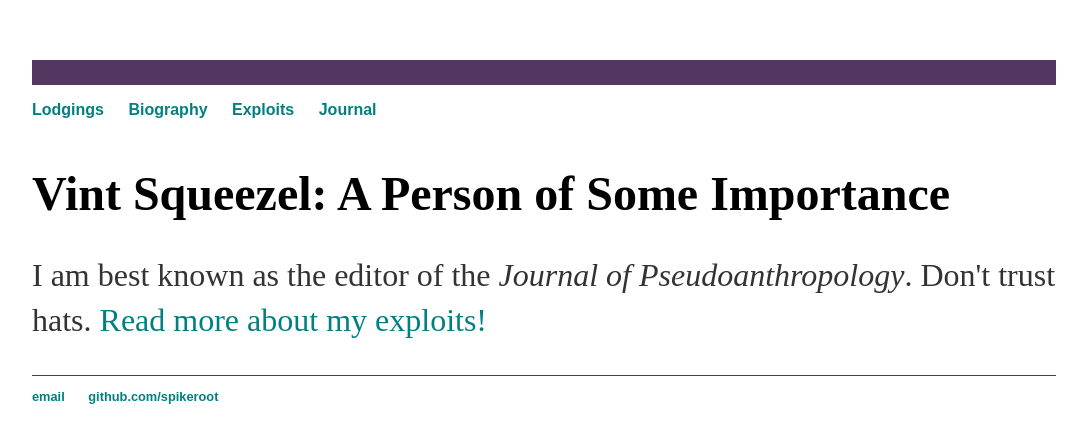
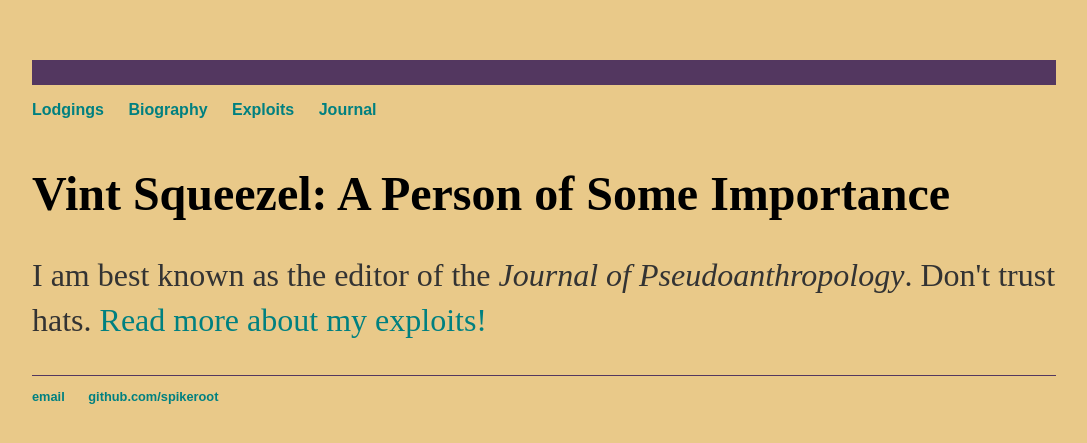
Before and after one commit to Spikeroot/spikeroot.github.io, a Jekyll site: the page built from index.html, in a window 1280 px wide. Shown: the top 443 px of the page, without its empty margins (96-1183 px from the left). Built offline with Jekyll 4.4.1, drawn with Linux system fonts in a browser that asks for light colours.

Commit message:
Update main.css

```diff
--- a/css/main.css
+++ b/css/main.css
@@ -2,6 +2,7 @@ body {
     border-top: 25px solid #533760;
     margin: 60px auto;
     width: 80%;
+    background-color: #E9C989;
 }
 nav ul, footer ul {
     font-family:'Bahnschrift', 'Arial', 'Sans-Serif';
```
